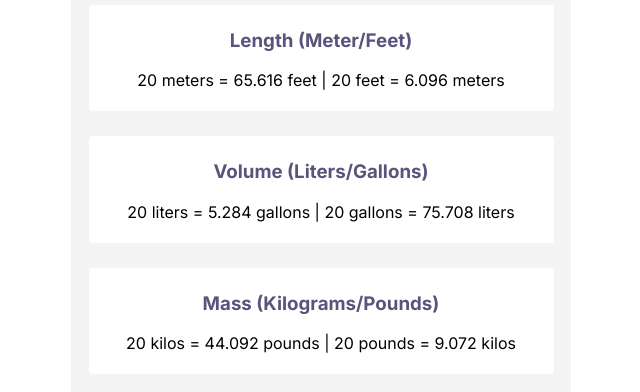
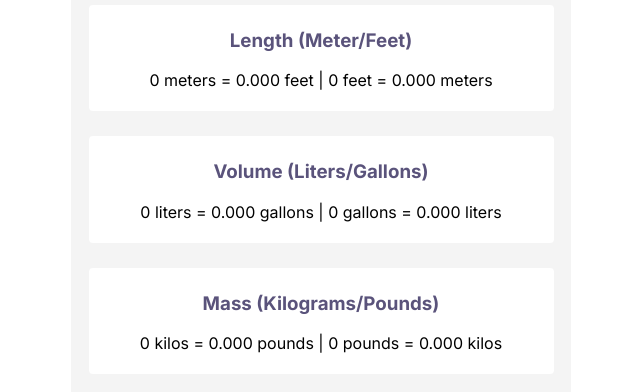
Before and after one commit to TheWindTraveler/Unit-Conversion, a plain HTML site: page index.html in a window 1280 px wide. Shown: the part 366-758 px from the top of the page, without its empty margins (319-959 px from the left). Drawn offline with Linux system fonts and the light colour scheme.

Commit message:
chore: converter initial values set to (0)

```diff
--- a/index.html
+++ b/index.html
@@ -23,15 +23,15 @@
         <section>
             <div class="unit-result-container unit-result">
                 <h3>Length (Meter/Feet)</h3>
-                <p id="length-result">20 meters = 65.616 feet | 20 feet = 6.096 meters</p>
+                <p id="length-el">0 meters = 0.000 feet | 0 feet = 0.000 meters</p>
             </div>
             <div class="unit-result-container">
                 <h3>Volume (Liters/Gallons)</h3>
-                <p id="length-result">20 liters = 5.284 gallons | 20 gallons = 75.708 liters</p>
+                <p id="length-el">0 liters = 0.000 gallons | 0 gallons = 0.000 liters</p>
             </div>
             <div class="unit-result-container">
                 <h3>Mass (Kilograms/Pounds)</h3>
-                <p id="length-result">20 kilos = 44.092 pounds | 20 pounds = 9.072 kilos</p>
+                <p id="length-el">0 kilos = 0.000 pounds | 0 pounds = 0.000 kilos</p>
             </div>
         </section>
     </main>
```
